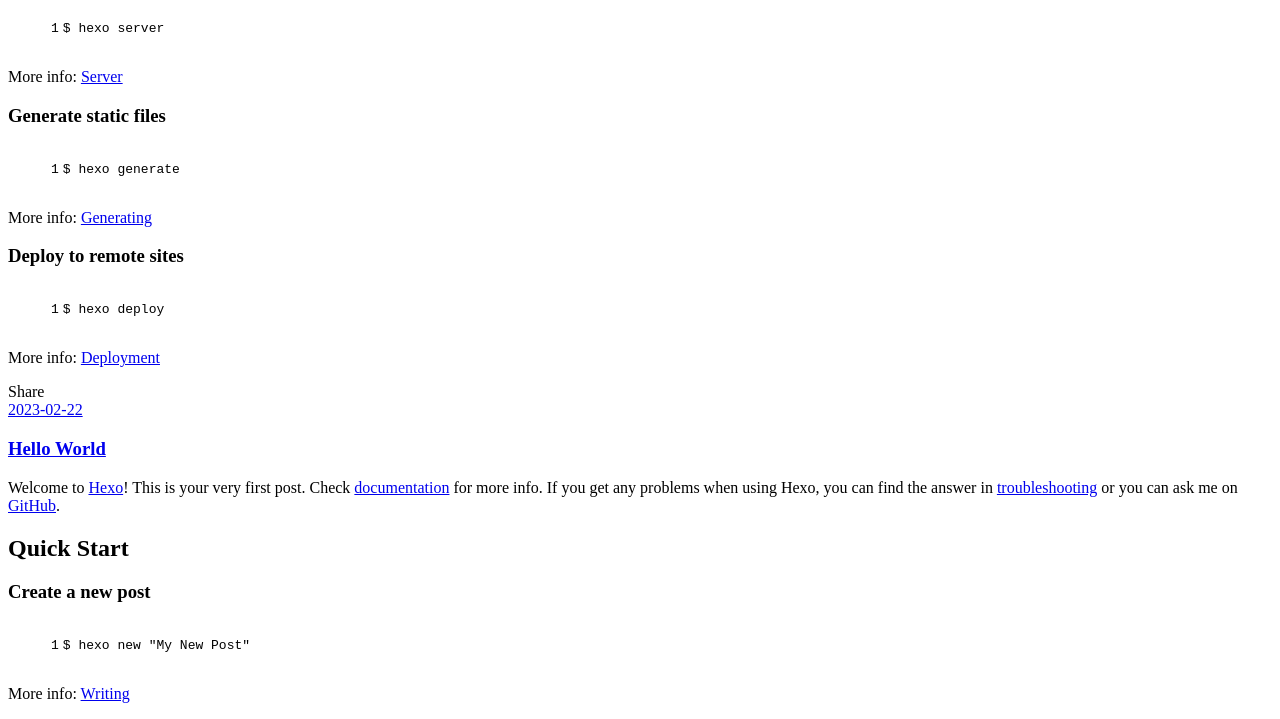
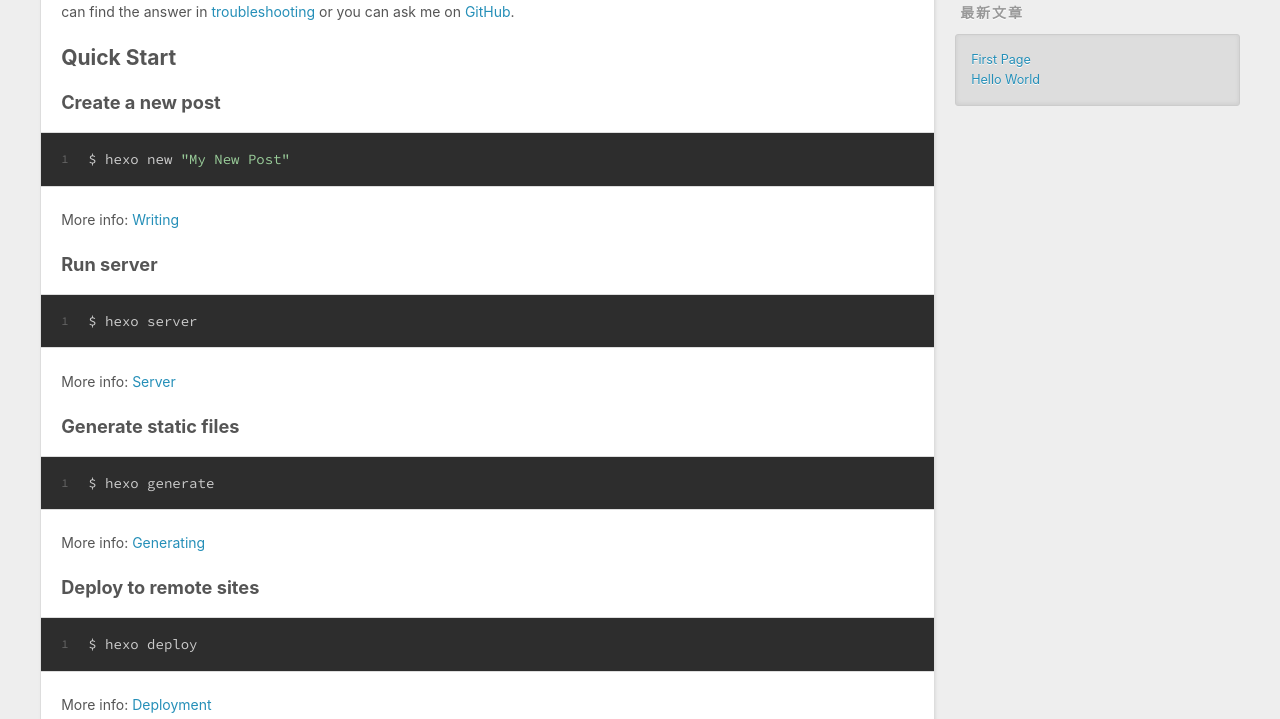
Before and after one commit to druid137/druid137, a plain HTML site: page index.html in a window 1280 px wide. Shown: the part 475-1194 px from the top of the page. Drawn offline with nearby package versions, Linux system fonts and the light colour scheme; the site is published under a folder, as on GitHub Pages, so addresses that start at the root find nothing.

Commit message:
Update index.html

```diff
--- a/index.html
+++ b/index.html
@@ -24,7 +24,7 @@
     <link href="//fonts.googleapis.com/css?family=Source+Code+Pro" rel="stylesheet" type="text/css">
 
 
-<link rel="stylesheet" href="/css/style.css">
+<link rel="stylesheet" href="./css/style.css">
 
 <meta name="generator" content="Hexo 5.4.2"></head>
 
@@ -231,15 +231,15 @@
 
 
 
-<link rel="stylesheet" href="/fancybox/jquery.fancybox.css">
+<link rel="stylesheet" href="./fancybox/jquery.fancybox.css">
 
 
-<script src="/fancybox/jquery.fancybox.pack.js"></script>
+<script src="./fancybox/jquery.fancybox.pack.js"></script>
 
 
 
 
-<script src="/js/script.js"></script>
+<script src="./js/script.js"></script>
 
 
 
```
